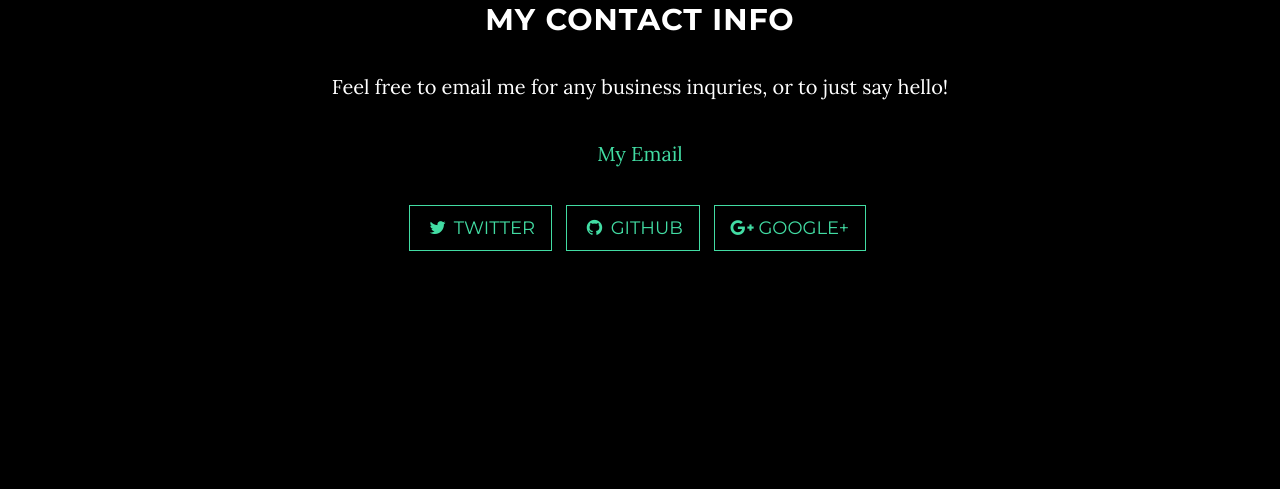
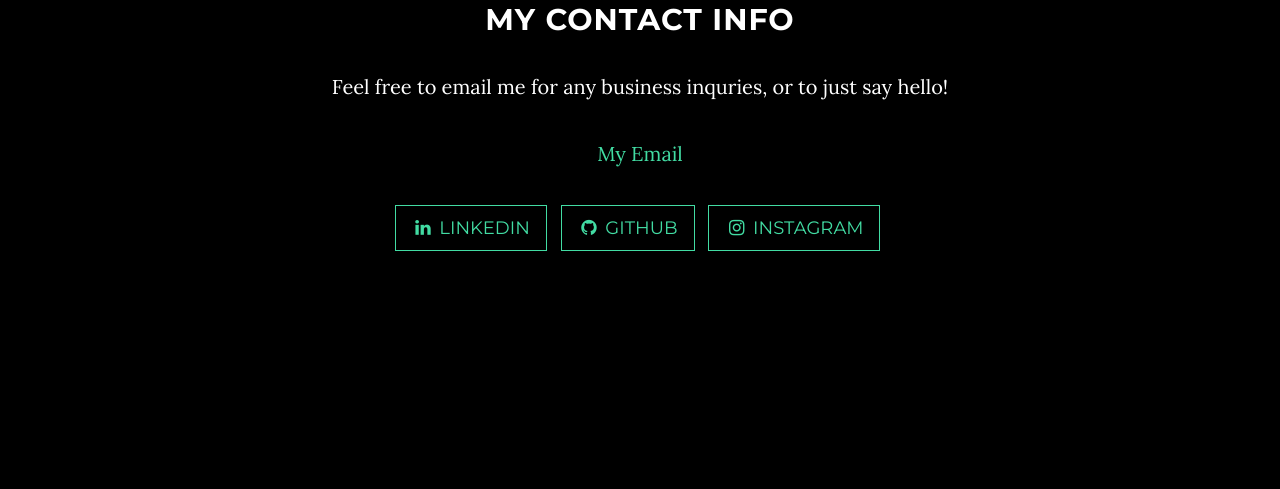
Before and after one commit to gleaml/joshuaASC4.github.io, a website: page index.html in a window 1280 px wide. Shown: the part 3258-3747 px from the top of the page. Drawn offline with nearby package versions, Linux system fonts and the light colour scheme; some packages are replaced by stand-ins of ours.

Commit message:
personal-site v3.2

```diff
--- a/index.html
+++ b/index.html
@@ -152,13 +152,13 @@
                 </p>
                 <ul class="list-inline banner-social-buttons">
                     <li>
-                        <a href="https://twitter.com/SBootstrap" class="btn btn-default btn-lg"><i class="fa fa-twitter fa-fw"></i> <span class="network-name">Twitter</span></a>
+                        <a href="https://www.linkedin.com/in/joshua-forde-a3b171142/" class="btn btn-default btn-lg"><i class="fa fa-linkedin fa-fw"></i> <span class="network-name">LinkedIn</span></a>
                     </li>
                     <li>
-                        <a href="https://github.com/IronSummitMedia/startbootstrap" class="btn btn-default btn-lg"><i class="fa fa-github fa-fw"></i> <span class="network-name">Github</span></a>
+                        <a href="https://github.com/joshuaASC4" class="btn btn-default btn-lg"><i class="fa fa-github fa-fw"></i> <span class="network-name">Github</span></a>
                     </li>
                     <li>
-                        <a href="https://plus.google.com/+Startbootstrap/posts" class="btn btn-default btn-lg"><i class="fa fa-google-plus fa-fw"></i> <span class="network-name">Google+</span></a>
+                        <a href="https://www.instagram.com/jahf17/" class="btn btn-default btn-lg"><i class="fa fa-instagram fa-fw"></i> <span class="network-name">Instagram</span></a>
                     </li>
                 </ul>
             </div>
```
